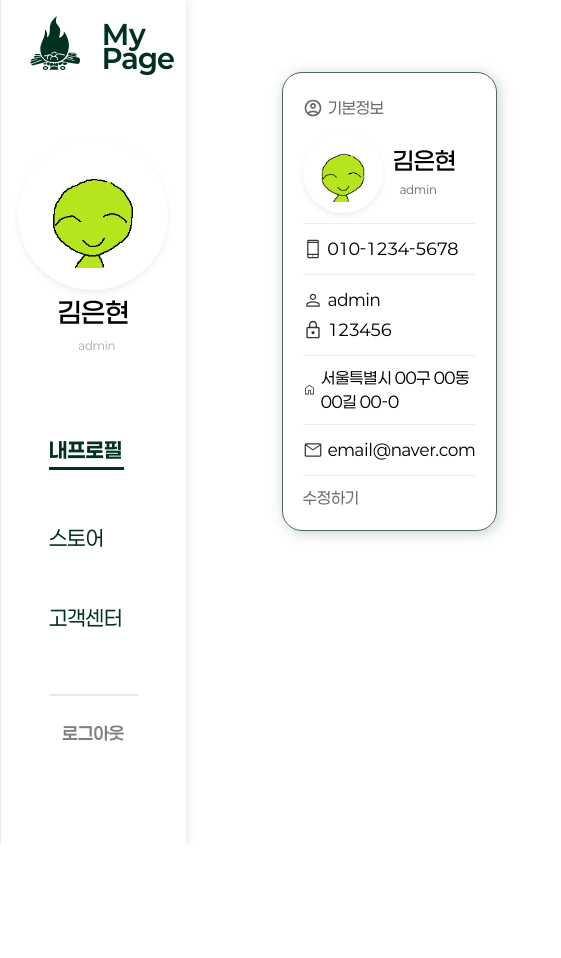
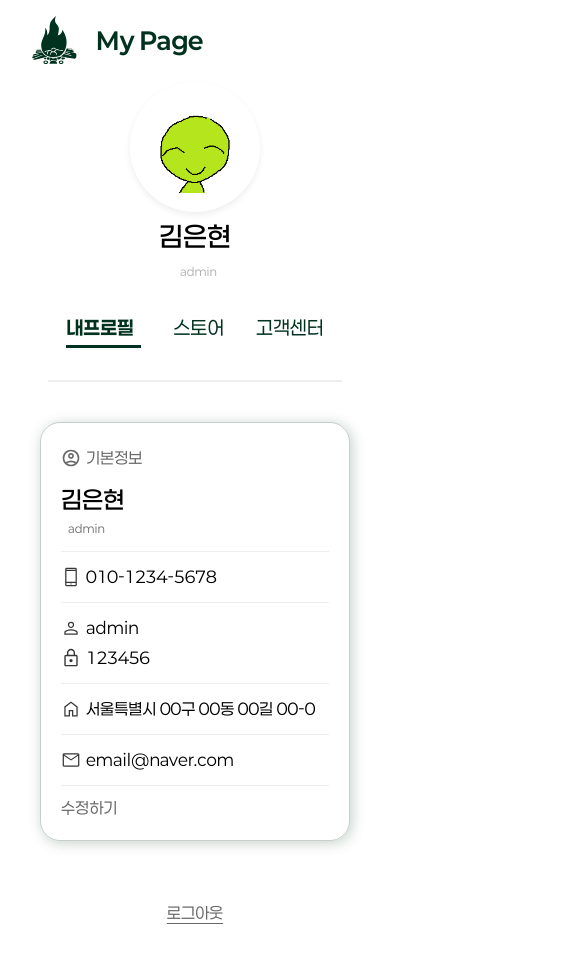
Before and after one commit to eunhyeon1020/Car-BakBak, a Vue app in the folder frontend/: page /mypage in a window 390 px wide. Shown: the top 958 px of the page, 561 px wide, since content can reach past the window. Before the commit the page ends 844 px from the top, so only its background shows below. Built offline with nearby package versions, Linux system fonts and the light colour scheme.

Commit message:
Mypage 반응형 처리

```diff
--- a/frontend/src/assets/css/mypage.css
+++ b/frontend/src/assets/css/mypage.css
@@ -125,7 +125,7 @@
 
 .mypage-profile {
   padding: 20px;
-  border: 1px solid #022015af;
+  border: 1px solid #02201538;
   border-radius: 20px;
   box-shadow: 2px 2px 14px 0 rgba(1, 59, 27, 0.233);
 }
@@ -349,3 +349,170 @@
   font-weight: 600;
   cursor: pointer;
 }
+
+
+/************************ 반응형 ***********************/
+
+@media screen and (max-width:1200px) {
+  .mypage-contain{
+    max-width: 1000px;
+  }
+}
+
+@media screen and (max-width:1000px) {
+  .mypage-contain {
+    height: auto;
+    flex-direction: column;
+    align-items: center;
+  }
+
+  .mypage-header {
+    width: 100%;
+    height: auto;
+    border-left: none;
+    box-shadow: none;
+  }
+
+  .mypage-header li:nth-child(1){
+    padding: 1rem;
+  }
+
+  .mypage-img {
+    padding: 0;
+  }
+
+  /* 메뉴(내프로필, 스토어, 고객센터) */
+  .mypage-header li:nth-child(3){
+    padding: 2rem 6rem 0;
+  }
+
+  .mypage-menu {
+    padding-bottom: 3rem;
+    flex-direction: row;
+    justify-content: center;
+    gap: 4rem;
+  }
+
+  .logout {
+    display: none;
+  }
+
+  /* 내프로필 */
+  .mypage-content{
+    width: 100%;
+    height: auto;
+    padding: 4rem 6rem;
+  }
+
+  .mypage-profile .profile-img{
+    display: none;
+  }
+
+  /* 스토어 */
+
+  /* 고객센터 */
+  .mypage-service{
+    padding: 10px;
+  }
+  .info-title > div{
+    padding: 10px 0 60px 10px;
+  }
+
+  /* 고객센터 상세 */
+
+  .login-page ,
+  .paymoney-page ,
+  .service-page ,
+  .ask-page  {
+    display: flex;
+    flex-direction: column;
+    align-items: center;
+  }
+
+  .login-page > div,
+  .paymoney-page > div,
+  .service-page > div,
+  .ask-page > div {
+    padding: 10px 10px 60px 10px;
+  }
+
+  .backBtn {
+    display: inline-block;
+    float: right;
+
+    margin: 50px 40px 0 0;
+  }
+
+  /* 상세 > 1 : 1 문의하기  */
+  .ask-content {
+    width: 39rem;
+  }
+
+  .askBtn {
+    display: inline-block;
+    float: inline-end;
+
+    margin: 50px 10px 0 0;
+  }
+
+  /* 모바일 로그아웃 버튼 */
+  .mobile-logoutBtn{
+    padding: 20px 10px 5rem;
+
+    color: #696969;
+    text-decoration: underline;
+    text-underline-position: under;
+    text-decoration-color: #696969;
+    cursor: pointer;
+  }
+}
+
+@media screen and (max-width: 768px){
+  .mypage-header li:nth-child(3){
+    padding: 2rem 4rem 0;
+  }
+  .mypage-content{
+    padding: 4rem;
+  }
+}
+
+@media screen and (max-width: 450px){
+  .mypage-header li:nth-child(3){
+    padding: 2rem 3rem 0;
+  }
+
+  /* 로고, 타이틀 */
+  .mypage-logo{
+    width: 80px;
+    height: 50px;
+  }
+
+  .mypage-header li:nth-child(1) >div{
+    font-size: 1.5rem;
+  }
+
+  /* 프로필 */
+  .mypage-img{
+    gap: 12px;
+
+  }
+
+  .profile-img{
+    width: 130px;
+    height: 130px;
+  }
+
+  .mypage-menu {
+    padding-bottom: 2rem;
+
+    gap: 2rem;
+  }
+
+  .mypage-menu > div {
+    font-size: 1.2rem;
+  }
+
+  .mypage-content{
+    padding: 2.5rem;
+  }
+}
--- a/frontend/src/components/Mypage.vue
+++ b/frontend/src/components/Mypage.vue
@@ -22,7 +22,7 @@
               <div @click="listClick('store')" :class="{ 'font-700' : pageStatus === 'store'}">스토어</div>
               <div @click="listClick('info')" :class="{ 'font-700' : pageStatus === 'info'}">고객센터</div>
             </div>
-            <div style="border: 1px solid #d7d7d78f;"></div>
+            <div style="border: 1px solid #eee;"></div>
           </li>
 
           <li class="logout">
@@ -196,6 +196,10 @@
         </div>
       </template>
 
+      <div class="isMobile">
+        <div class="mobile-logoutBtn" v-if="isMobile" @click="logout">로그아웃</div>
+      </div>
+
     </div>
   </div>
 </template>
@@ -223,9 +227,14 @@
         {title:"비회원도 주문이 가능한가요?", content:"비회원 주문 방법에 대한 내용입니다.", isOpen:false},
         {title:"리뷰는 어떻게 작성해야 하나요", content:"리뷰 작성 방법에 대한 내용입니다.", isOpen:false},
         {title:"리뷰를 삭제하고 싶어요.", content:"리뷰 삭제 방법에 대한 내용입니다. ", isOpen:false},
-      ]
+      ],
+      isMobile: window.innerWidth <= 1000,
     }),
     methods: {
+      updateIsMobile() {
+      this.isMobile = window.innerWidth <= 1000; // 화면 크기 업데이트
+      },
+
       listClick(item){
         this.pageStatus = item;
 
@@ -257,7 +266,15 @@
       backBtn() {
         this.infoStatus = 'main'; // 고객센터 메인으로 돌아가기
       },
-    }
+    },
+
+    mounted() {
+    window.addEventListener('resize', this.updateIsMobile); // 화면 크기 변경 이벤트 등록
+    },
+
+    beforeDestroy() {
+      window.removeEventListener('resize', this.updateIsMobile); // 이벤트 해제
+    },
   }
 </script>
 
```
